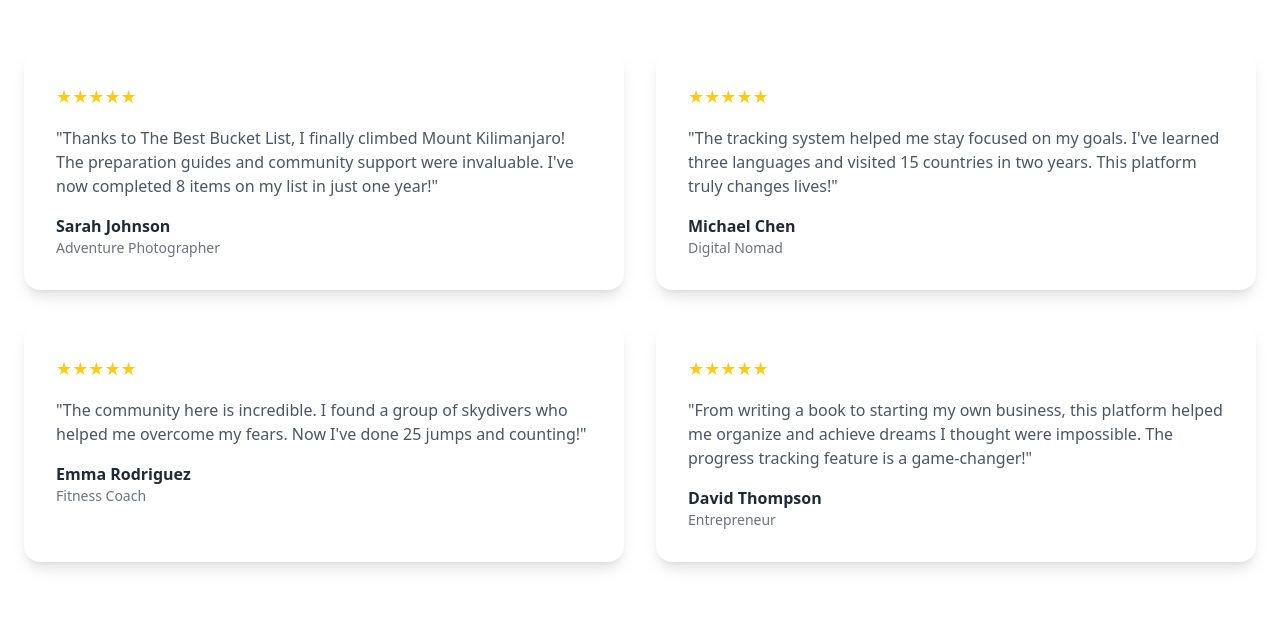
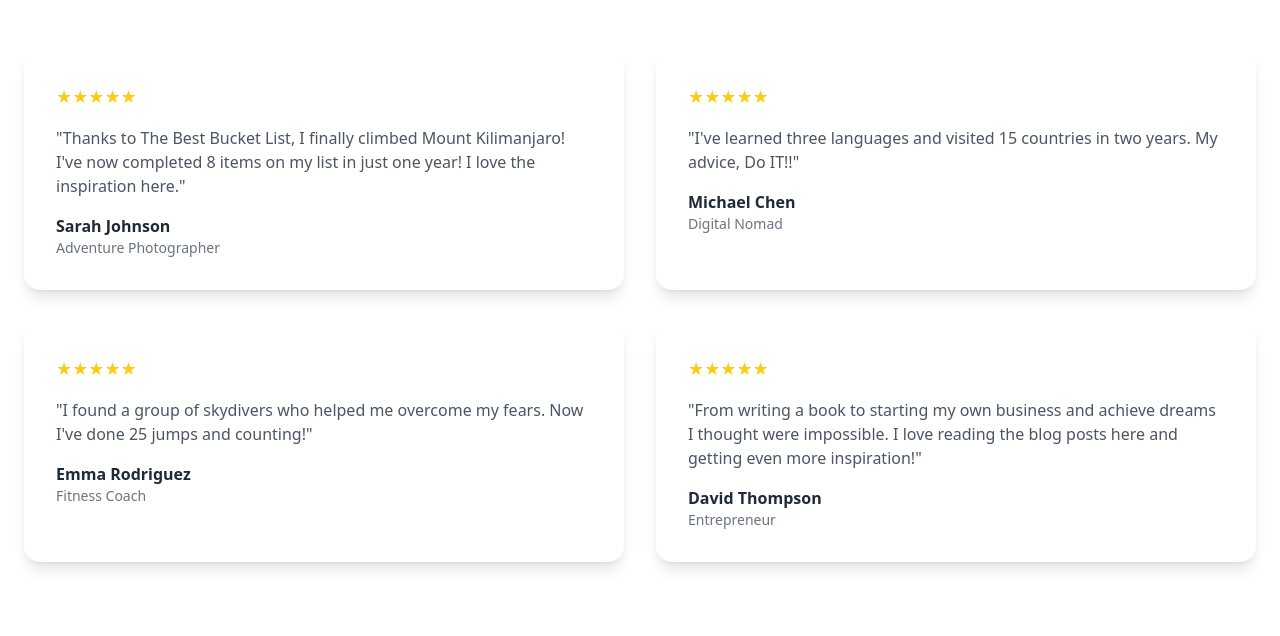
Before and after one commit to kycra2/the-best-bucket-list-2025-01-30-tx6mr, a plain HTML site: page index.html in a window 1280 px wide. Shown: the part 2720-3356 px from the top of the page. Drawn offline with nearby package versions, Linux system fonts and the light colour scheme.

Commit message:
Update index.html

```diff
--- a/index.html
+++ b/index.html
@@ -127,7 +127,7 @@
                         <div class="flex items-center mb-4">
                             <div class="text-yellow-400 text-lg">★★★★★</div>
                         </div>
-                        <p class="text-gray-600 mb-4">"Thanks to The Best Bucket List, I finally climbed Mount Kilimanjaro! The preparation guides and community support were invaluable. I've now completed 8 items on my list in just one year!"</p>
+                        <p class="text-gray-600 mb-4">"Thanks to The Best Bucket List, I finally climbed Mount Kilimanjaro! I've now completed 8 items on my list in just one year! I love the inspiration here."</p>
                         <p class="font-semibold text-gray-800">Sarah Johnson</p>
                         <p class="text-sm text-gray-500">Adventure Photographer</p>
                     </div>
@@ -135,7 +135,7 @@
                         <div class="flex items-center mb-4">
                             <div class="text-yellow-400 text-lg">★★★★★</div>
                         </div>
-                        <p class="text-gray-600 mb-4">"The tracking system helped me stay focused on my goals. I've learned three languages and visited 15 countries in two years. This platform truly changes lives!"</p>
+                        <p class="text-gray-600 mb-4">"I've learned three languages and visited 15 countries in two years. My advice, Do IT!!"</p>
                         <p class="font-semibold text-gray-800">Michael Chen</p>
                         <p class="text-sm text-gray-500">Digital Nomad</p>
                     </div>
@@ -143,7 +143,7 @@
                         <div class="flex items-center mb-4">
                             <div class="text-yellow-400 text-lg">★★★★★</div>
                         </div>
-                        <p class="text-gray-600 mb-4">"The community here is incredible. I found a group of skydivers who helped me overcome my fears. Now I've done 25 jumps and counting!"</p>
+                        <p class="text-gray-600 mb-4">"I found a group of skydivers who helped me overcome my fears. Now I've done 25 jumps and counting!"</p>
                         <p class="font-semibold text-gray-800">Emma Rodriguez</p>
                         <p class="text-sm text-gray-500">Fitness Coach</p>
                     </div>
@@ -151,7 +151,7 @@
                         <div class="flex items-center mb-4">
                             <div class="text-yellow-400 text-lg">★★★★★</div>
                         </div>
-                        <p class="text-gray-600 mb-4">"From writing a book to starting my own business, this platform helped me organize and achieve dreams I thought were impossible. The progress tracking feature is a game-changer!"</p>
+                        <p class="text-gray-600 mb-4">"From writing a book to starting my own business and achieve dreams I thought were impossible. I love reading the blog posts here and getting even more inspiration!"</p>
                         <p class="font-semibold text-gray-800">David Thompson</p>
                         <p class="text-sm text-gray-500">Entrepreneur</p>
                     </div>
```
